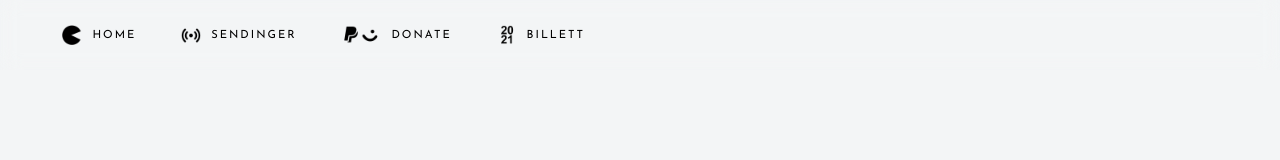
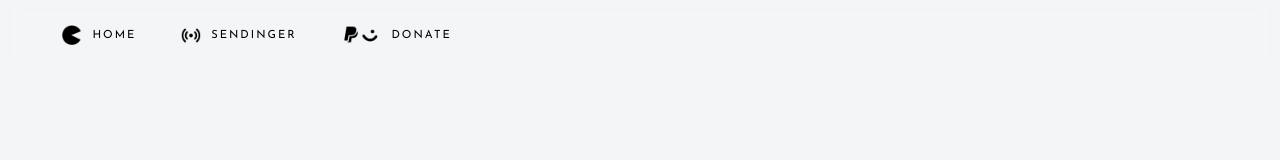
Before and after one commit to retrojorgen/retromessa-2020, a Gatsby site: page / in a window 1280 px wide. Shown: the top 160 px of the page. Built offline with nearby package versions, Linux system fonts and the light colour scheme; Gatsby itself is replaced by a stand-in of ours.

Commit message:
Removed link til ticket store
Removed link til ticket store

```diff
--- a/src/components/header.js
+++ b/src/components/header.js
@@ -148,16 +148,6 @@ const Header = ({ siteTitle }) => (
             <span>Donate</span>
           </AniLink>
         </li>
-        <li>
-          <AniLink
-            fade
-            duration={0.25}
-            to="https://retrospillmessen.hoopla.no/sales/rsm2020"
-          >
-            <SvgIcon name="next" />
-            <span>Billett</span>
-          </AniLink>
-        </li>
       </PageNavigation>
     </div>
   </HeaderWrapper>
```
